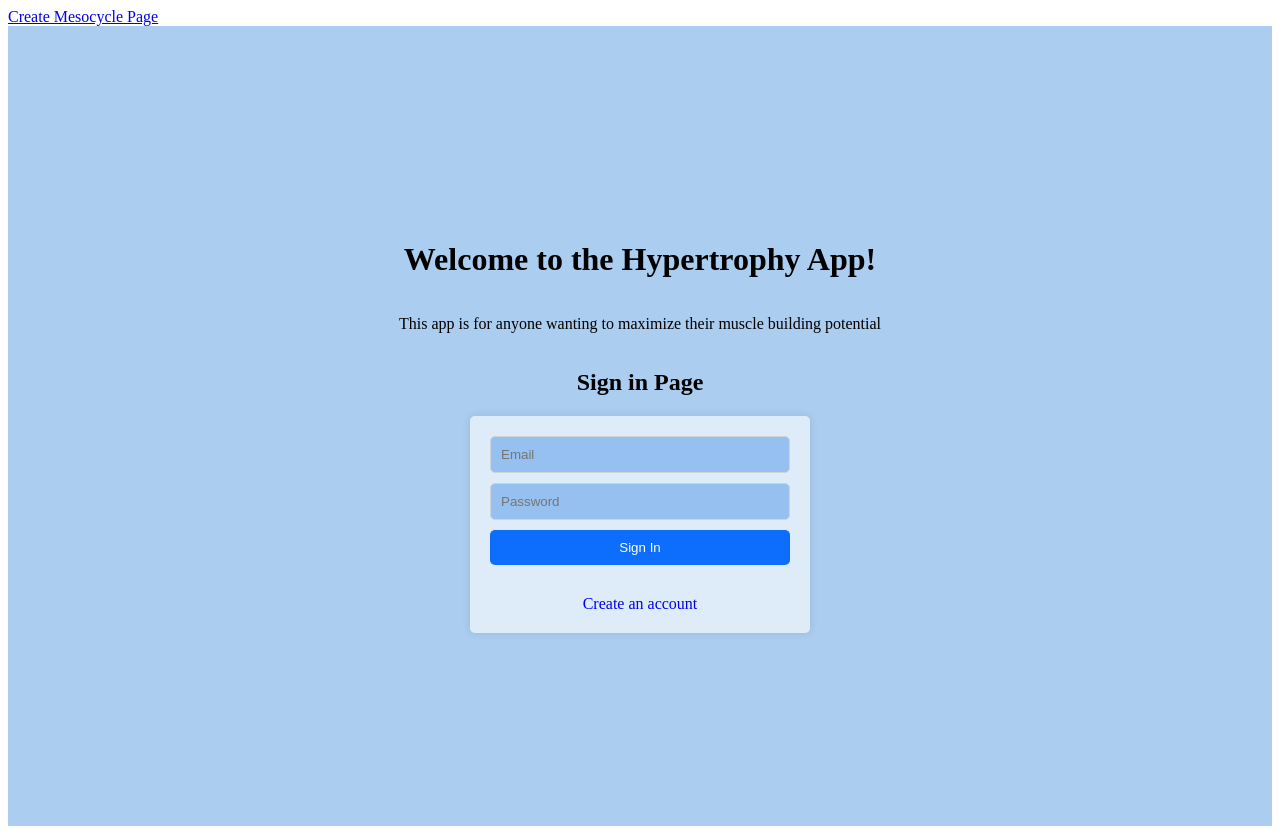
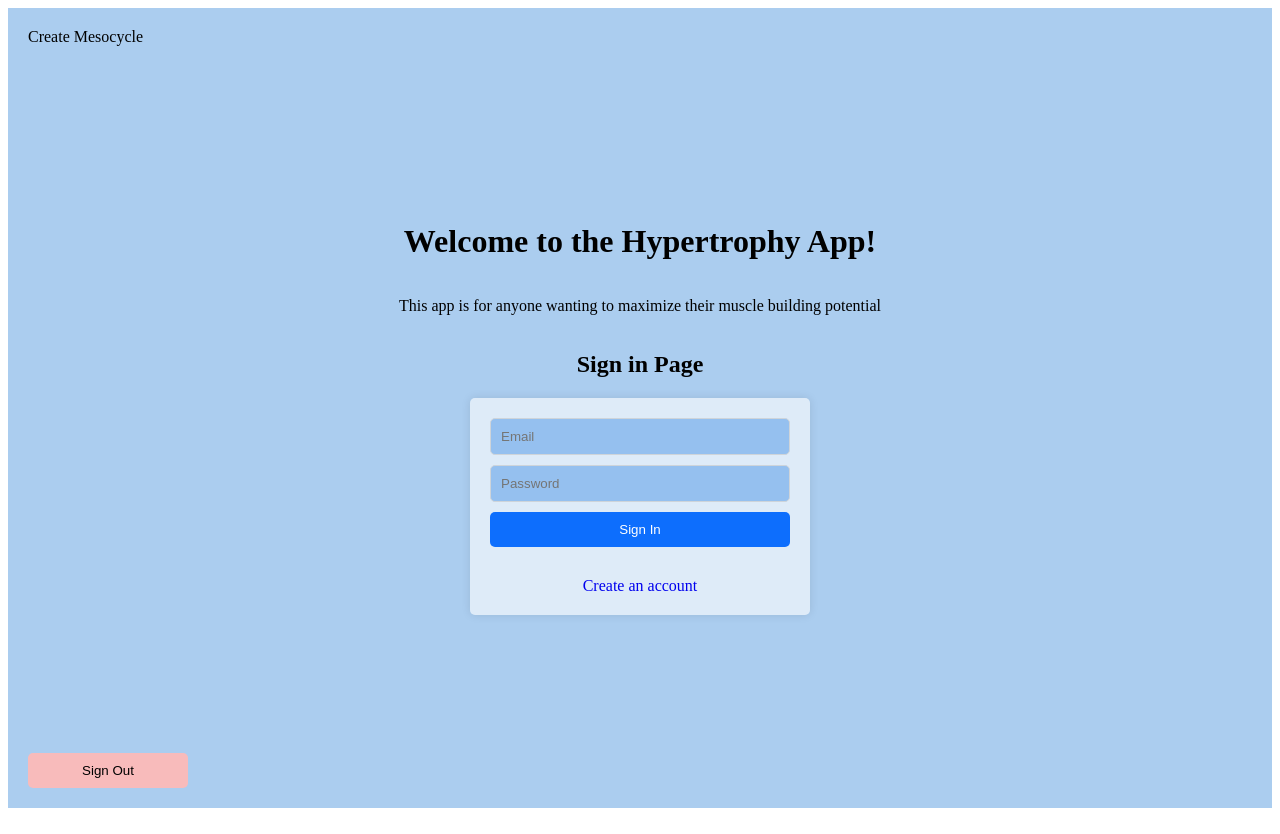
Before and after one commit to ZenTheMC/Zen-Training, a React (Create React App) app: page /signin in a window 1280 px wide. Built offline with nearby package versions, Linux system fonts and the light colour scheme; no server answers.

Commit message:
styled sidebar, re-checked create meso functionality, it's perfect, time for create meso ui

```diff
--- a/src/CreateMeso.js
+++ b/src/CreateMeso.js
@@ -66,7 +66,7 @@ const CreateMeso = () => {
 
     return (
         <div className={styles.CreateMeso}>
-            <h1>Create A Mesocycle</h1>
+            <h1>Create A Custom Program</h1>
             <input type="text" name="name" value={mesoName} onChange={handleMesoNameChange} placeholder="Meso Name" required />
             <input type="number" name="weeks" value={mesoWeeks} onChange={handleMesoWeeksChange} placeholder="Meso Length (Weeks)" required />
             {meso.days.map((day, dayIndex) => (
--- a/src/DayColumn.js
+++ b/src/DayColumn.js
@@ -42,7 +42,7 @@ const DayColumn = ({ day, dayIndex, deleteDay, handleDayChange, exercises }) =>
                     exercises={exercises}
                 />
             ))}
-            <button onClick={addExercise}>+ Add Exercise</button>
+            <button onClick={addExercise}>+ Add Another Muscle</button>
         </div>
     );
 };
--- a/src/Sidebar.js
+++ b/src/Sidebar.js
@@ -1,10 +1,23 @@
 import { Link } from "react-router-dom";
+import styles from "./Sidebar.module.css";
+import { auth } from "./Firebase";
+import { signOut } from "firebase/auth";
 
 const Sidebar = () => {
+
+    const handleSignOut = async () => {
+        try {
+            await signOut(auth);
+        } catch (error) {
+            console.error("Error signing out", error);
+        }
+    };
+
     return (
-        <div>
+        <div className={styles.Sidebar}>
             {/* Other sidebar content */}
-            <Link to="/newmeso">Create Mesocycle Page</Link>
+            <Link className={styles.Link} to="/newmeso">Create Mesocycle</Link>
+            <button className={styles.SignOutButton} type="button" onClick={handleSignOut}>Sign Out</button>
         </div>
     );
 }
--- /dev/null
+++ b/src/Sidebar.module.css
@@ -0,0 +1,24 @@
+.Sidebar {
+    width: 200px;
+    height: 100vh;
+    position: fixed;
+    background-color: #abcdef;
+    padding: 20px;
+    display: flex;
+    flex-direction: column;
+    justify-content: space-between;
+    box-sizing: border-box;
+}
+
+.Link {
+    text-decoration: none;
+    color: black;
+}
+
+.SignOutButton {
+    padding: 10px;
+    border: none;
+    border-radius: 5px;
+    cursor: pointer;
+    background-color: rgb(248, 187, 187);
+}
```
